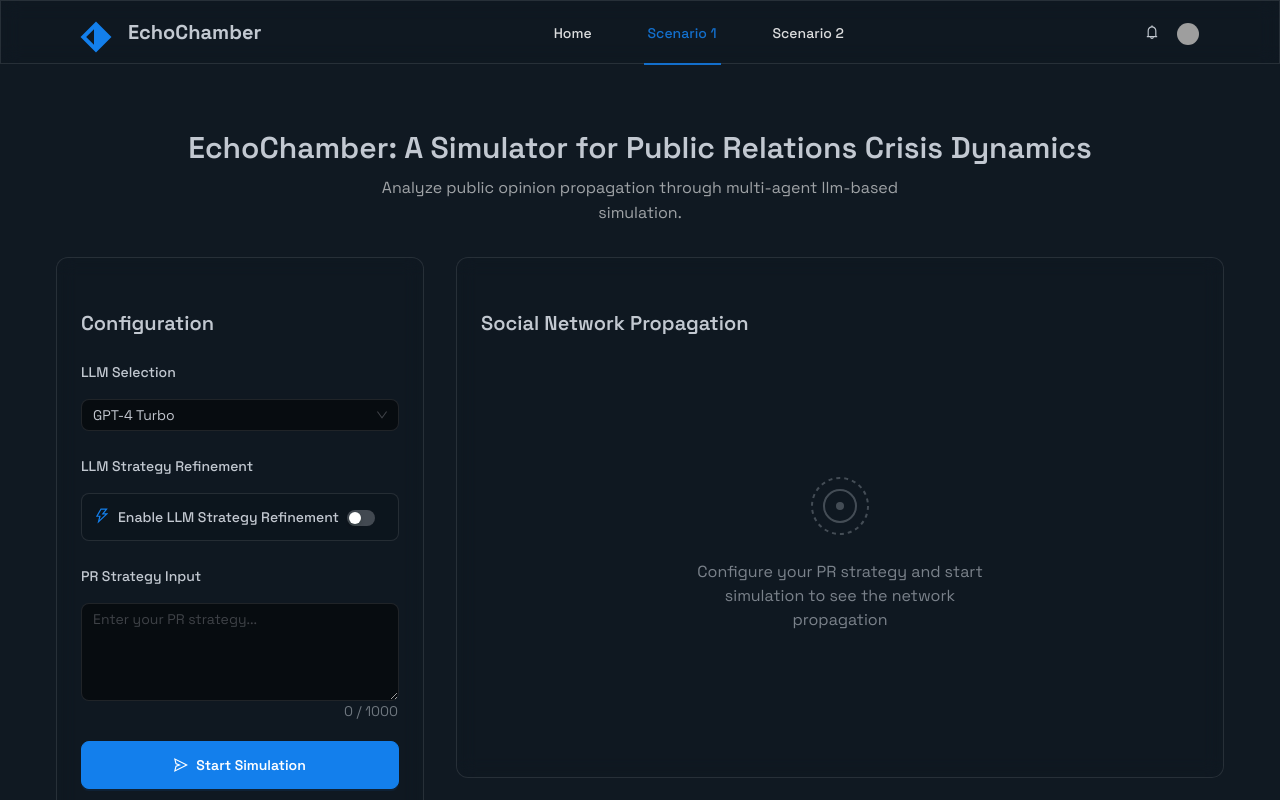
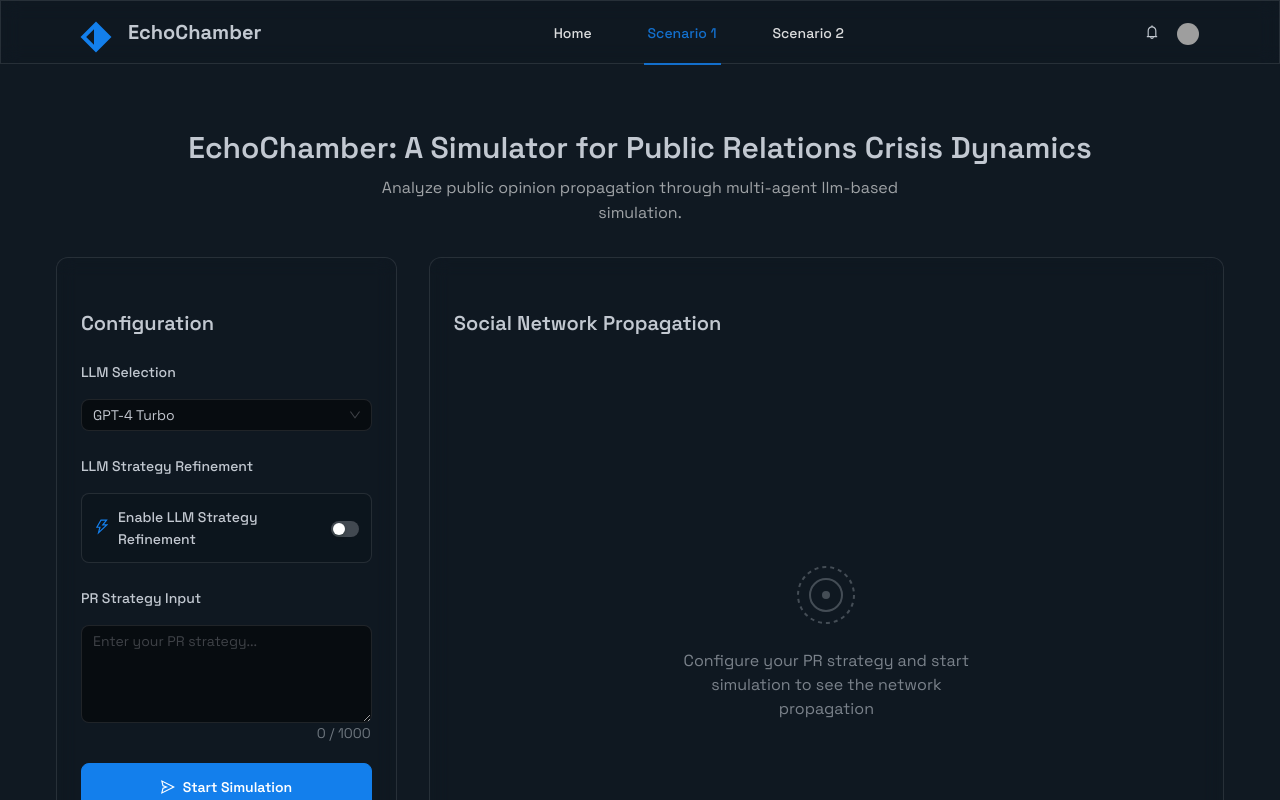
Before and after one commit to thepttea/WWW-demo, a React (Create React App) app in the folder frontend/: page / in a window 1280 px wide. Shown: the top 800 px of the page. Built offline with nearby package versions, Linux system fonts and the light colour scheme; grey boxes are pictures that could not be loaded.

Commit message:
Fix height

```diff
--- a/frontend/src/App.css
+++ b/frontend/src/App.css
@@ -28,10 +28,16 @@
 
 .ant-card {
   box-shadow: none;
+  height: 100%;
+  display: flex;
+  flex-direction: column;
 }
 
 .ant-card-body {
   padding: 24px;
+  flex: 1;
+  display: flex;
+  flex-direction: column;
 }
 
 /* 深色模式支持 */
--- a/frontend/src/pages/scenario1/Scenario1Page.css
+++ b/frontend/src/pages/scenario1/Scenario1Page.css
@@ -27,11 +27,28 @@
 
 .page-content {
   flex: 1;
+  height: calc(100vh - 200px);
+  min-height: 600px;
+}
+
+.content-grid {
+  display: grid;
+  grid-template-columns: 3fr 7fr;
+  gap: 32px;
   height: 100%;
 }
 
-.page-content .ant-col {
+.config-column,
+.visualization-column {
   height: 100%;
+  display: flex;
+  flex-direction: column;
+}
+
+.config-column > *,
+.visualization-column > * {
+  height: 100%;
+  flex: 1;
 }
 
 /* 响应式设计 */
@@ -55,7 +72,18 @@
   }
 
   .page-content {
+    height: calc(100vh - 150px);
+    min-height: 500px;
+  }
+
+  .content-grid {
+    grid-template-columns: 1fr;
     gap: 16px;
+  }
+
+  .config-column,
+  .visualization-column {
+    min-height: 400px;
   }
 }
 
--- a/frontend/src/pages/scenario1/Scenario1Page.tsx
+++ b/frontend/src/pages/scenario1/Scenario1Page.tsx
@@ -72,22 +72,24 @@
         </Paragraph>
       </div>
 
-      <Row gutter={32} className="page-content">
-        <Col xs={24} lg={8}>
+      <div className="page-content">
+        <div className="content-grid">
+          <div className="config-column">
             <ConfigurationPanel
               onStartSimulation={handleStartSimulation}
               onGenerateReport={handleGenerateReport}
               onReset={handleReset}
             />
-        </Col>
-        <Col xs={24} lg={16}>
+          </div>
+          <div className="visualization-column">
             <VisualizationArea
               isLoading={isLoading}
               networkData={simulationResult?.networkData}
               simulationResult={simulationResult}
             />
-        </Col>
-      </Row>
+          </div>
+        </div>
+      </div>
     </div>
   );
 };
--- a/frontend/src/pages/scenario1/VisualizationArea.css
+++ b/frontend/src/pages/scenario1/VisualizationArea.css
@@ -21,7 +21,7 @@
   display: flex;
   align-items: center;
   justify-content: center;
-  min-height: 400px;
+  min-height: 500px;
   border-radius: 8px;
   overflow: hidden;
 }
```
Lines whose indentation alone changed are shown as unchanged.
